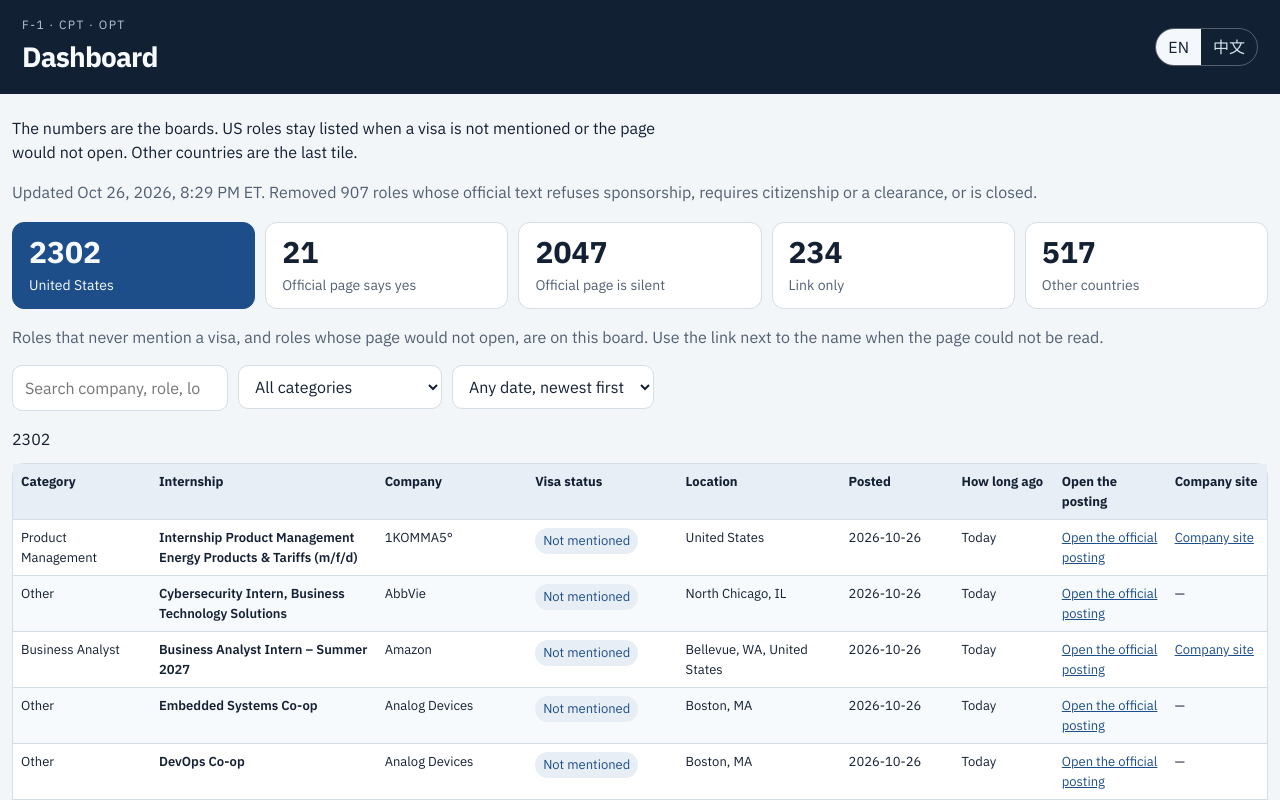
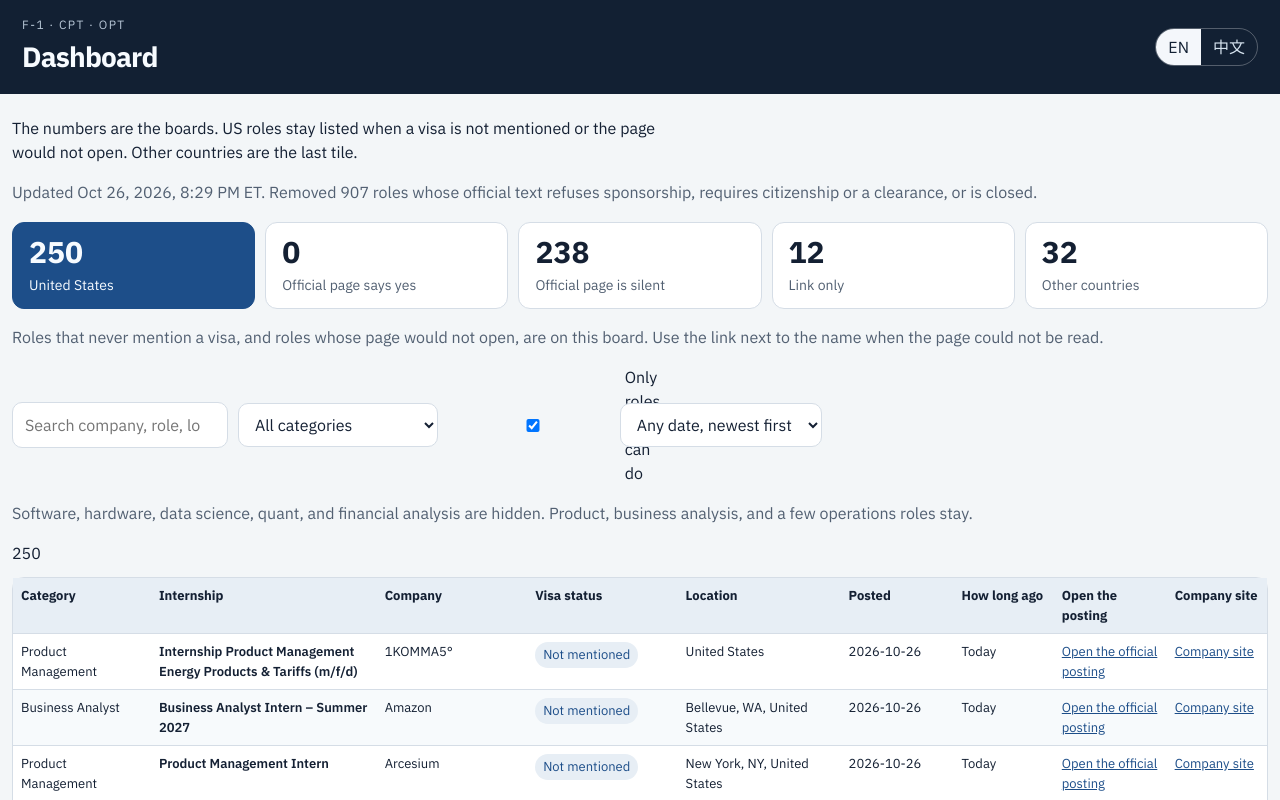
Before and after one commit to Joanuser/personal_website, a React (Vite) app in the folder dashboard/: page /work/apac-quotation in a window 1280 px wide. Shown: the top 800 px of the page. Built offline with nearby package versions, Linux system fonts and the light colour scheme.

Commit message:
Hide internships the resume cannot cover.
The dashboard now starts with product, business analysis, and a few operations roles, and leaves out software, hardware, data science, quant, and financial analysis.

Co-authored-by: chihchi <chihchi@umich.edu>

```diff
--- a/dashboard/src/App.tsx
+++ b/dashboard/src/App.tsx
@@ -63,6 +63,32 @@ type VisaFilter = "all" | "accept" | "silent" | "unread";
 
 const ACCEPT = new Set<Acceptance>(["sponsorship", "cpt_opt", "international", "company_policy"]);
 
+const OUT_OF_REACH = new Set([
+  "Software Engineering",
+  "Hardware",
+  "Quantitative Finance",
+  "Data Science, AI & ML",
+]);
+
+const FINANCE_TITLE =
+  /\b(fp&a|fpa)\b|financial analyst|finance intern|finance internship|business\s*\/\s*finance|corporate finance|internal audit|audit intern|accounting intern|investment analyst|equity research|treasury intern/i;
+
+const OTHER_FIT =
+  /product|business analyst|business analytics|business operations|sales operations|revenue operations|strateg|operations|process|salesforce|program manag|business systems|business technology|business management|sourcing|go-to-market|bizops/i;
+
+const OTHER_OUT =
+  /engineer|security|cyber|devops|embedded|vlsi|firmware|robot|architect|developer|software|hardware|data engineer|quality assurance|\bqa\b|database|administrator|cloud intern|ui programming|research/i;
+
+function canDo(role: Role): boolean {
+  if (OUT_OF_REACH.has(role.category)) return false;
+  if (FINANCE_TITLE.test(role.role)) return false;
+  if (role.category === "Other") {
+    if (OTHER_OUT.test(role.role)) return false;
+    if (!OTHER_FIT.test(role.role)) return false;
+  }
+  return true;
+}
+
 function daysSince(posted: string | null): number | null {
   if (!posted) return null;
   const then = Date.parse(`${posted}T12:00:00Z`);
@@ -101,6 +127,7 @@ export function App() {
   const [query, setQuery] = useState("");
   const [category, setCategory] = useState("all");
   const [windowDays, setWindowDays] = useState("all");
+  const [fitOnly, setFitOnly] = useState(true);
 
   useEffect(() => {
     document.title = "Dashboard";
@@ -150,6 +177,8 @@ export function App() {
         colCompanySite: "公司官網",
         unknownVisa: "未查",
         empty: "這個條件下面沒有職缺。",
+        fit: "只看我能做的",
+        fitHelp: "已拿掉軟體工程、硬體、資料科學、量化，以及財務分析。留下產品、業務分析，和少數營運職缺。",
         open: "打開官網職缺",
         openLink: "打開連結",
         company: "公司官網",
@@ -198,6 +227,8 @@ export function App() {
         colCompanySite: "Company site",
         unknownVisa: "Not checked",
         empty: "Nothing matches these filters.",
+        fit: "Only roles I can do",
+        fitHelp: "Software, hardware, data science, quant, and financial analysis are hidden. Product, business analysis, and a few operations roles stay.",
         open: "Open the official posting",
         openLink: "Open the link",
         company: "Company site",
@@ -219,9 +250,14 @@ export function App() {
         otherHelp: "These roles are outside the US. Each one has a name and a link; check the visa line on that page.",
       };
 
+  const pool = useMemo(() => {
+    const roles = payload?.roles ?? [];
+    return fitOnly ? roles.filter(canDo) : roles;
+  }, [payload, fitOnly]);
+
   const regionRoles = useMemo(
-    () => (payload?.roles ?? []).filter((role) => regionOf(role) === region),
-    [payload, region],
+    () => pool.filter((role) => regionOf(role) === region),
+    [pool, region],
   );
 
   const categories = useMemo(() => {
@@ -257,12 +293,12 @@ export function App() {
     });
   }, [regionRoles, region, visa, query, category, windowDays]);
 
-  const usRoles = (payload?.roles ?? []).filter((role) => regionOf(role) === "us");
+  const usRoles = pool.filter((role) => regionOf(role) === "us");
   const usCount = usRoles.length;
   const acceptCount = usRoles.filter((role) => ACCEPT.has(role.acceptance)).length;
   const silentCount = usRoles.filter((role) => role.acceptance === "silent").length;
   const unreadCount = usRoles.filter((role) => role.acceptance === "unread").length;
-  const otherCount = (payload?.roles ?? []).filter((role) => regionOf(role) === "other").length;
+  const otherCount = pool.filter((role) => regionOf(role) === "other").length;
   const slice =
     region === "other" ? "other" : visa === "all" ? "us" : visa;
 
@@ -361,6 +397,17 @@ export function App() {
             ))}
           </select>
         </label>
+        <label className="fit">
+          <input
+            type="checkbox"
+            checked={fitOnly}
+            onChange={(event) => {
+              setFitOnly(event.target.checked);
+              setCategory("all");
+            }}
+          />
+          {copy.fit}
+        </label>
         <label>
           <span className="sr-only">{copy.allDates}</span>
           <select value={windowDays} onChange={(event) => setWindowDays(event.target.value)}>
@@ -374,6 +421,7 @@ export function App() {
         </label>
       </div>
 
+      {fitOnly && <p className="board-help">{copy.fitHelp}</p>}
       <p className="board-count">{filtered.length}</p>
       {filtered.length === 0 && payload && <p className="board-help">{copy.empty}</p>}
       {filtered.length > 0 && (
--- a/dashboard/src/styles.css
+++ b/dashboard/src/styles.css
@@ -99,7 +99,8 @@ a { color: var(--accent); }
   border-color: var(--accent);
 }
 .board-metric.is-selected span { color: var(--accent-ink); }
-.board-filters { display: flex; flex-wrap: wrap; gap: 10px; margin: 16px 0; }
+.board-filters { display: flex; flex-wrap: wrap; gap: 10px; margin: 16px 0; align-items: center; }
+.board-filters .fit { display: flex; align-items: center; gap: 8px; }
 .board-filters input, .board-filters select {
   background: var(--card);
   border: 1px solid var(--line);
```
